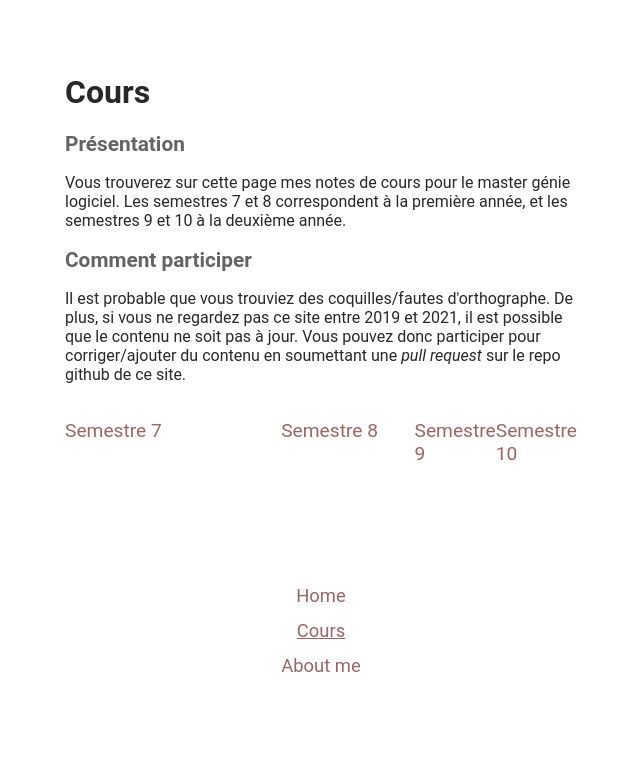
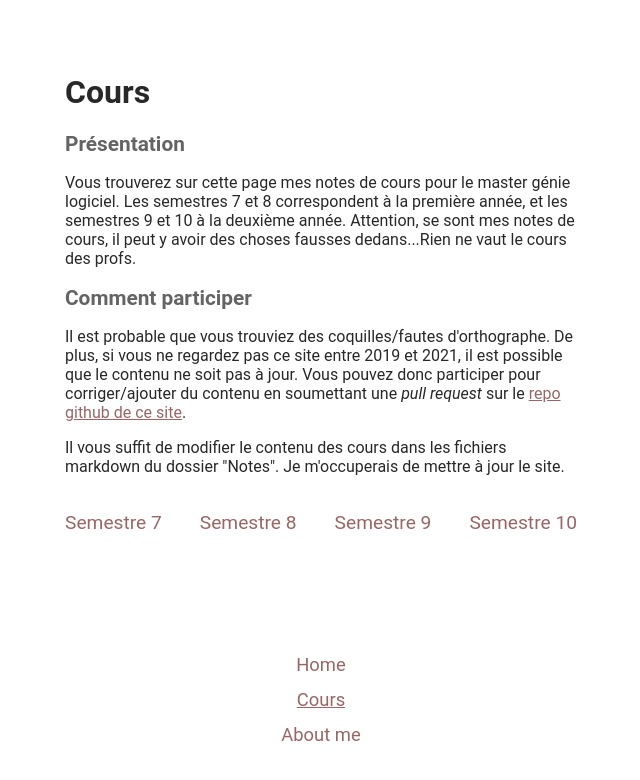
Before and after one commit to chocorion/Note-de-cours, a PHP site: page /cours/cours.html in a window 1280 px wide. Shown: the top 780 px of the page, without its empty margins (319-959 px from the left). Run offline with PHP 8.4, Linux system fonts and the light colour scheme; some libraries are stand-ins or nearby versions.

Commit message:
Complete course section

```diff
--- a/Site/cours/cours.html
+++ b/Site/cours/cours.html
@@ -17,6 +17,7 @@
             <p>
                 Vous trouverez sur cette page mes notes de cours pour le master génie logiciel.
                 Les semestres 7 et 8 correspondent à la première année, et les semestres 9 et 10 à la deuxième année.
+                Attention, se sont mes notes de cours, il peut y avoir des choses fausses dedans...Rien ne vaut le cours des profs.
             </p>
 
 
@@ -26,28 +27,37 @@
                 il est possible que le contenu ne soit pas à jour.
 
                 Vous pouvez donc participer pour corriger/ajouter du contenu en soumettant une <span class="text-italic">pull request</span> sur le
-                repo github de ce site.
+                <a href="https://github.com/chocorion/Note-de-cours" class="github-link" target="_blank">repo github de ce site</a>.
+            </p>
+
+            <p>
+                Il vous suffit de modifier le contenu des cours dans les fichiers markdown du dossier "Notes". Je m'occuperais de mettre à jour le site.
             </p>
 
             <div id="cours-container">
                 <div>
                     <p>Semestre 7</p>
                     <div class="hidden-menu">
-                        <a href="/cours/s7/acid.html">Analyse, classification et indexation des données</a>
-                        <a href="/cours/s7/ApprocheObjet.html">Approche Objet</a>
-                        <a href="/cours/s7/CalculabiliteComplexite.html">Calculabilité et Complexité</a>
-                        <a href="/cours/s7/SystemesExploitation.html">Systèmes d'exploitation</a>
-                        <a href="/cours/s7/IntelligenceArtificielle.html">Intelligence artificielle</a>
-                        <a href="/cours/s7/Anglais.html">Anglais</a>
+                        <a target="_blank" href="/cours/s7/acid.html">Analyse, classification et indexation des données</a>
+                        <a target="_blank" href="/cours/s7/ApprocheObjet.html">Approche Objet</a>
+                        <a target="_blank" href="/cours/s7/CalculabiliteComplexite.html">Calculabilité et Complexité</a>
+                        <a target="_blank" href="/cours/s7/SystemesExploitation.html">Systèmes d'exploitation</a>
+                        <a target="_blank" href="/cours/s7/IntelligenceArtificielle.html">Intelligence artificielle</a>
+                        <a target="_blank" href="/cours/s7/Anglais.html">Anglais</a>
                     </div>
                 </div>
                 <div>
                     <p>Semestre 8</p>
                     <div class="hidden-menu">
-                        <a href="/cours/s8/ArchitectureLogicielle.html">Architecture Logiciel</a>
-                        <a href="/cours/s8/ConceptionFormelle.html">Conception Formelle</a>
-                        <a href="/cours/s8/ProgParallele.html">Programmation parallèle</a>
-                        <a href="/cours/s8/ProjetDeProgrammation.html">Projet de Programmation</a>
+                        <p>
+                            Pour ce semestre, j'ai pris les cours sur un cahier. Les cours ne sont donc pas du tout complet.
+                            Si j'ai le temps, je les mettrais au propre.
+
+                        </p>
+                        <a target="_blan_" href="/cours/s8/ArchitectureLogicielle.html">Architecture Logiciel</a>
+                        <a target="_blan_" href="/cours/s8/ConceptionFormelle.html">Conception Formelle</a>
+                        <a target="_blan_" href="/cours/s8/ProgParallele.html">Programmation parallèle</a>
+                        <a target="_blan_" href="/cours/s8/ProjetDeProgrammation.html">Projet de Programmation</a>
                     </div>
                 </div>
                 <div>
--- a/Site/style.css
+++ b/Site/style.css
@@ -111,7 +111,7 @@ html, body {
 
 #cours-container {
     display: flex;
-    justify-content: space-around;
+    justify-content: space-between;
 }
 
 #cours-container > div {
@@ -120,15 +120,22 @@ html, body {
 }
 
 #cours-container > div:hover .hidden-menu {
+    visibility: visible;
     overflow-y: hidden;
 	max-height: 500px;
 
 	transition-property: all;
-	transition-duration: .7s;
+	transition-duration: .4s;
     transition-timing-function: cubic-bezier(0, 1, 0.5, 1);
+
+
+
 }
 
 .hidden-menu {
+    position: absolute;
+    visibility: hidden;
+
     display: flex;
     flex-direction: column;
 
@@ -136,6 +143,33 @@ html, body {
 	max-height: 0;
 
 	transition-property: all;
-	transition-duration: .7s;
-	transition-timing-function: cubic-bezier(0, 1, 0.5, 1);
+	transition-duration: .4s;
+    transition-timing-function: cubic-bezier(0, 1, 0.5, 1);
+
+    background-color: white;
 }
+
+.hidden-menu p {
+    color: rgba(60, 60, 60);
+    font-size: .8em;
+}
+
+.hidden-menu a {
+    text-decoration: none;
+    color: rgba(60, 60, 60);
+    margin: 4px 8px;
+    font-size: .9em;
+
+    transition: font-size .2s;
+}
+
+.hidden-menu a:hover {
+    font-size: 1.2em;
+    text-decoration: underline;
+
+    transition: all .2s;
+}
+
+.github-link {
+    color: rgb(153, 102, 102);;
+}
```
Also changed, not shown: Notes/ProjetDeProgrammation.md (+4 -0 lines), Site/cours/s8/ProjetDeProgrammation.html (+3 -3 lines).
